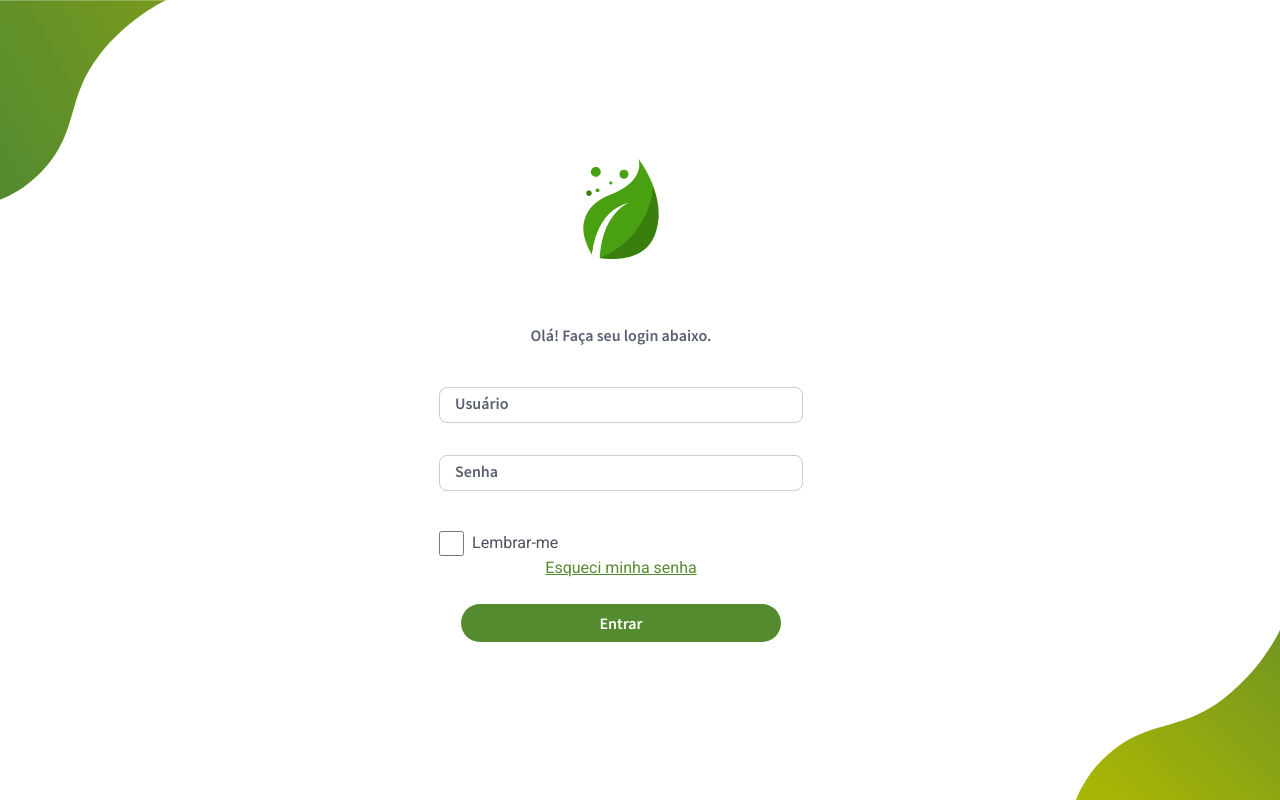
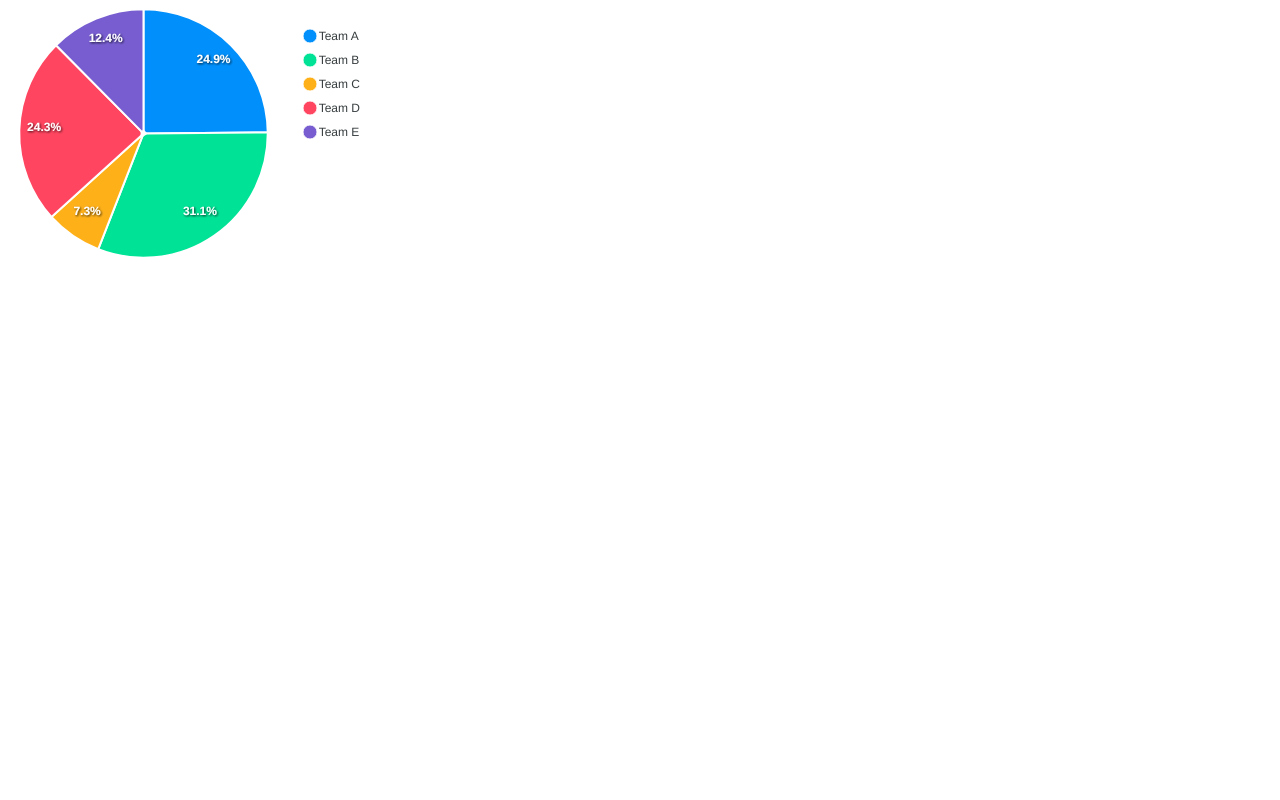
Before and after one commit to gentil-eilison/Dashy, a React (Create React App) app: page /dashboard in a window 1280 px wide. Built offline with nearby package versions, Linux system fonts and the light colour scheme.

Commit message:
implemented routes using react-router and made a first basic piechart componenet

```diff
--- a/package.json
+++ b/package.json
@@ -10,8 +10,13 @@
     "@types/node": "^16.11.25",
     "@types/react": "^17.0.39",
     "@types/react-dom": "^17.0.11",
+    "apexcharts": "^3.33.1",
+    "axios": "^0.26.0",
     "react": "^17.0.2",
+    "react-apexcharts": "^1.3.9",
     "react-dom": "^17.0.2",
+    "react-router": "^6.2.1",
+    "react-router-dom": "^6.2.1",
     "react-scripts": "5.0.0",
     "sass": "^1.49.7",
     "typescript": "^4.5.5",
--- /dev/null
+++ b/src/components/PieChart/PieChart.tsx
@@ -0,0 +1,41 @@
+import ReactApexChart from 'react-apexcharts'
+import { useState } from 'react'
+
+type PieChartData = {
+    labels: Array<string>
+    series: Array<number>
+}
+
+const PieChart = (props: PieChartData) => {
+    const [series, setSeries] = useState<number[]>(props.series)
+    const [labels, setLabels] = useState<string[]>(props.labels)
+
+    const chartSettings = {
+        series,
+        options: {
+            width: 380,
+            type: 'pie'
+        },
+        labels,
+        responsive: [{
+            breakpoint: 480,
+            options: {
+                chart: {
+                    width: 200
+                },
+                legend: {
+                    position: 'bottom'
+                }
+            }
+        }]
+
+    }
+
+    return (
+        <div id="chart">
+            <ReactApexChart options={chartSettings} series={series} type="pie" width={380}></ReactApexChart>
+        </div>
+    )
+}
+
+export default PieChart
--- /dev/null
+++ b/src/components/Router/Router.tsx
@@ -0,0 +1,12 @@
+import { Routes, Route } from 'react-router-dom'
+import DashBoard from '../../pages/DashBoard'
+
+const Router = () => {
+    return (
+        <Routes>
+            <Route path='/dashboard' element={<DashBoard />}></Route>
+        </Routes>
+    )
+}
+
+export default Router
--- a/src/index.tsx
+++ b/src/index.tsx
@@ -2,10 +2,11 @@ import React from 'react';
 import ReactDOM from 'react-dom';
 import './styles/global.scss';
 import App from './pages/App';
+import DashBoard from './pages/DashBoard'
 
 ReactDOM.render(
   <React.StrictMode>
-      <App />
+      <DashBoard />
   </React.StrictMode>,
   document.getElementById('root')
 );
--- a/src/pages/App.tsx
+++ b/src/pages/App.tsx
@@ -1,4 +1,9 @@
+/**
+ * Homepage componenet
+ */
+
 import React from 'react'
+import { BrowserRouter } from 'react-router-dom'
 import FloatingInput from '../components/Input/FloatingInput'
 
 import rightGreenPiece from '../assets/images/rightPiece.svg'
@@ -9,10 +14,11 @@ import '../styles/App.scss'
 
 function App() {
   return (
+    <BrowserRouter>
       <main>
           <img
             src={leftGreenPiece}
-          alt="Green left component ice-cream shaped"
+            alt="Green strip positioned at the top-left corner of the screen"
             className="float-left"
             id="left-strip"/>
 
@@ -40,10 +46,11 @@ function App() {
 
           <img
             src={rightGreenPiece}
-          alt="Green component ice-cream shaped"
+            alt="Green strip component positioned at the bottom right corner of the screen"
             className="float-right"
             id="right-strip"/>
       </main>
+    </BrowserRouter>
   );
 }
 
--- /dev/null
+++ b/src/pages/DashBoard.tsx
@@ -0,0 +1,14 @@
+import React from 'react'
+import PieChart from '../components/PieChart/PieChart'
+
+const DashBoard = () => {
+    return (
+        <div id="test-chart">
+            <PieChart
+                labels={['Team A', 'Team B', 'Team C', 'Team D', 'Team E']}
+                series={[44, 55, 13, 43, 22]}></PieChart>
+        </div>
+    )
+}
+
+export default DashBoard
--- a/src/provider/Auth.tsx
+++ b/src/provider/Auth.tsx
@@ -19,3 +19,4 @@ const AuthProvider = (props: AuthProviderData) => {
 }
 
 export default AuthProvider
+export const useAuth = () => AuthProvider
```
Also changed, not shown: src/components/Input/FloatingInput.tsx (+8 -0 lines), 1 other file (tests, documents, lock files or other folders). Lines whose indentation alone changed are shown as unchanged.
